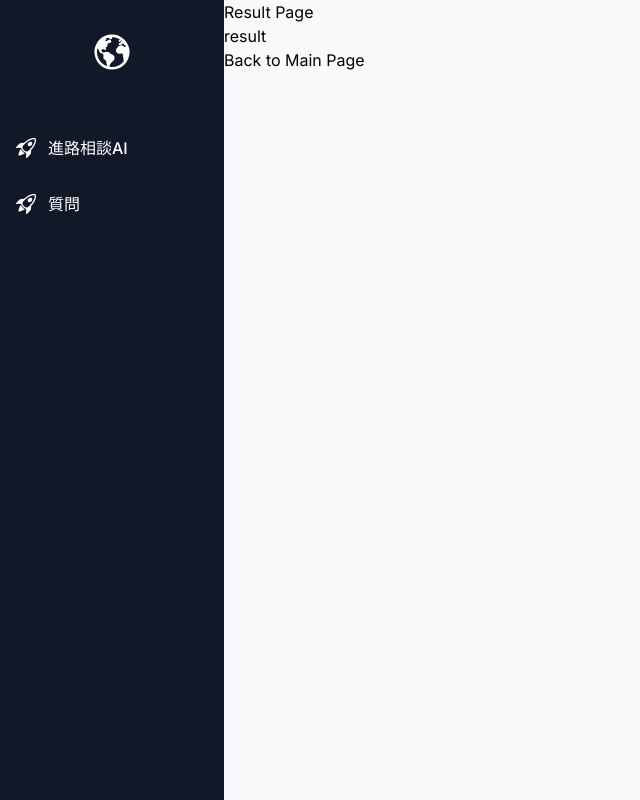
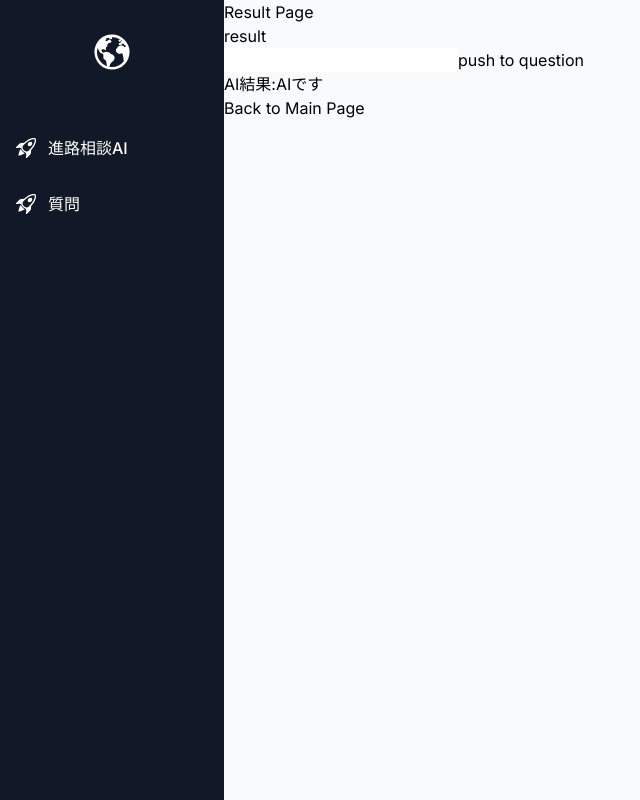
Before and after one commit to SatakeYusuke19920527/academic-counseling-ai, a Next.js app: page /result in a window 1280 px wide. Shown: the whole page, without its empty margins (0-640 px from the left). Built offline with nearby package versions, Linux system fonts and the light colour scheme.

Commit message:
added AI basics

```diff
--- a/src/app/(main)/result/page.tsx
+++ b/src/app/(main)/result/page.tsx
@@ -1,10 +1,35 @@
+'use client'
 import Link from 'next/link';
+import React, { use, useState } from "react";
+
 
 const ResultPage = () => {
+  const [text, setText] = useState("");
+  const [content, setContent] = useState<string>('AIです');
+  const sendtext = text
+
+  const getAzData = async () => {
+
+    try {
+      console.log('start',sendtext);
+      const response = await fetch(`http://localhost:3000/api/azOpenAI?message=${encodeURIComponent(sendtext)}`);
+      if (response.status !== 200) throw new Error('Failed to fetch tasks');
+        const data = await response.json();
+        console.log('途中 data : ', data);
+        setContent(data[0].message.content);
+        console.log("終わり");
+    } catch (err) {
+        console.log('🚀 ~ file: index.tsx:32 ~ getAzData ~ err:', err);
+    }
+  }
+
   return (
     <div>
       <h2>Result Page</h2>
       <p>result</p>
+      <input onChange={(e) => ( setText(e.target.value) )}></input>
+      <button onClick={getAzData}>push to question</button>
+      <p>AI結果:{content}</p>
       <Link href="/">Back to Main Page</Link>
     </div>
   );
```
